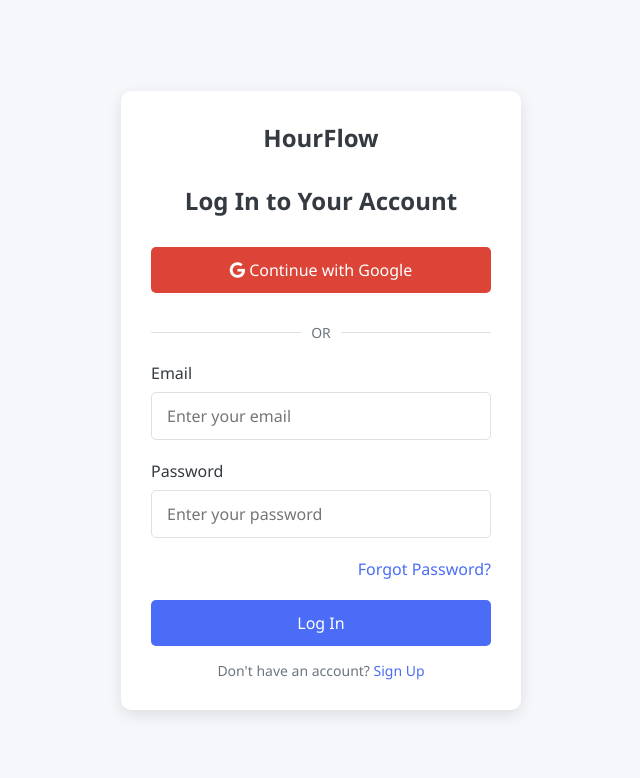
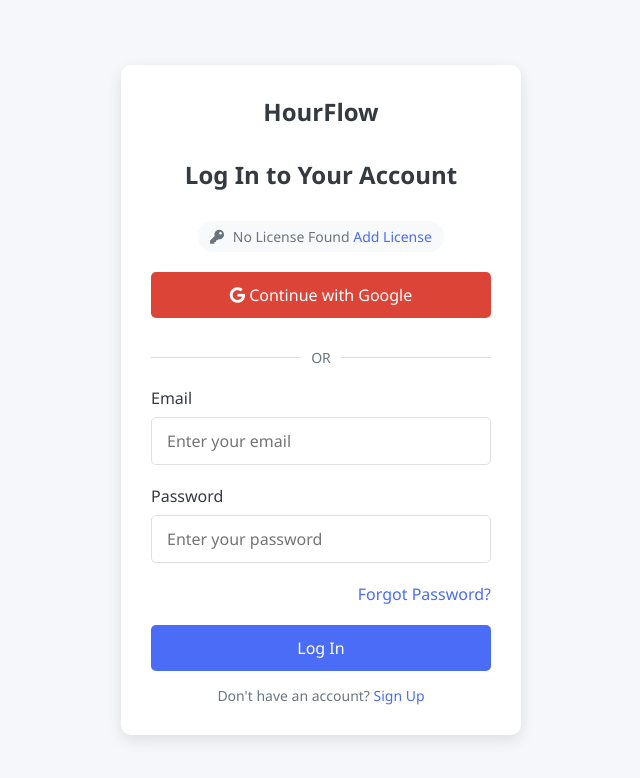
Before and after one commit to KrisBrabander/HourFlow, a website: page login.html in a window 1280 px wide. Shown: the whole page, without its empty margins (319-959 px from the left). Drawn offline with Linux system fonts and the light colour scheme.

Commit message:
Update login.html

```diff
--- a/login.html
+++ b/login.html
@@ -161,6 +161,36 @@
             text-decoration: underline;
         }
 
+        .license-status {
+            text-align: center;
+            margin-bottom: 20px;
+        }
+
+        .license-badge {
+            display: inline-block;
+            padding: 6px 12px;
+            border-radius: 20px;
+            font-size: 14px;
+            font-weight: 500;
+            background-color: var(--light);
+            color: var(--medium);
+            transition: all 0.3s ease;
+        }
+
+        .license-badge.valid {
+            background-color: rgba(76, 175, 80, 0.1);
+            color: var(--success);
+        }
+
+        .license-badge.invalid {
+            background-color: rgba(244, 67, 54, 0.1);
+            color: var(--danger);
+        }
+
+        .license-badge i {
+            margin-right: 5px;
+        }
+
         .error-message {
             color: var(--danger);
             font-size: 14px;
@@ -199,6 +229,11 @@
         <!-- Login Section -->
         <div id="login-section" class="auth-section">
             <h1>Log In to Your Account</h1>
+            <div class="license-status" id="license-status">
+                <div class="license-badge" id="license-badge">
+                    <i class="fas fa-key"></i> <span id="license-text">Checking license...</span>
+                </div>
+            </div>
 
             <button id="google-login-btn" class="btn btn-google">
                 <i class="fab fa-google"></i> Continue with Google
@@ -327,6 +362,9 @@
     const auth = window.firebaseAuth.auth;
     const createUser = window.firebaseAuth.createUser;
     const signIn = window.firebaseAuth.signIn;
+
+    // Check license status
+    checkLicenseStatus();
     const signOut = window.firebaseAuth.signOut;
     const GoogleProvider = new window.firebaseAuth.GoogleProvider();
     const signInWithPopup = window.firebaseAuth.signInWithPopup;
@@ -352,6 +390,32 @@
         signupSection.style.display = 'none';
         resetSection.style.display = 'none';
         section.style.display = 'block';
+    }
+
+    // Check license status function
+    function checkLicenseStatus() {
+        const licenseStatus = document.getElementById('license-status');
+        const licenseBadge = document.getElementById('license-badge');
+        const licenseText = document.getElementById('license-text');
+
+        if (!licenseStatus || !licenseBadge || !licenseText) return;
+
+        const licenseKey = localStorage.getItem('hourflow_license');
+        const verifiedLicense = localStorage.getItem('hourflow_verified_license');
+
+        if (licenseKey && verifiedLicense && licenseKey === verifiedLicense) {
+            licenseBadge.classList.add('valid');
+            licenseText.innerHTML = 'Premium License Active';
+            licenseBadge.innerHTML = '<i class="fas fa-check-circle"></i> Premium License Active';
+        } else if (licenseKey) {
+            licenseBadge.classList.add('invalid');
+            licenseText.innerHTML = 'License Not Verified';
+            licenseBadge.innerHTML = '<i class="fas fa-exclamation-circle"></i> License Not Verified <a href="license.html" class="link">Verify</a>';
+        } else {
+            licenseBadge.classList.remove('valid', 'invalid');
+            licenseText.innerHTML = 'No License Found';
+            licenseBadge.innerHTML = '<i class="fas fa-key"></i> No License Found <a href="license.html" class="link">Add License</a>';
+        }
     }
 
     // Login
```
